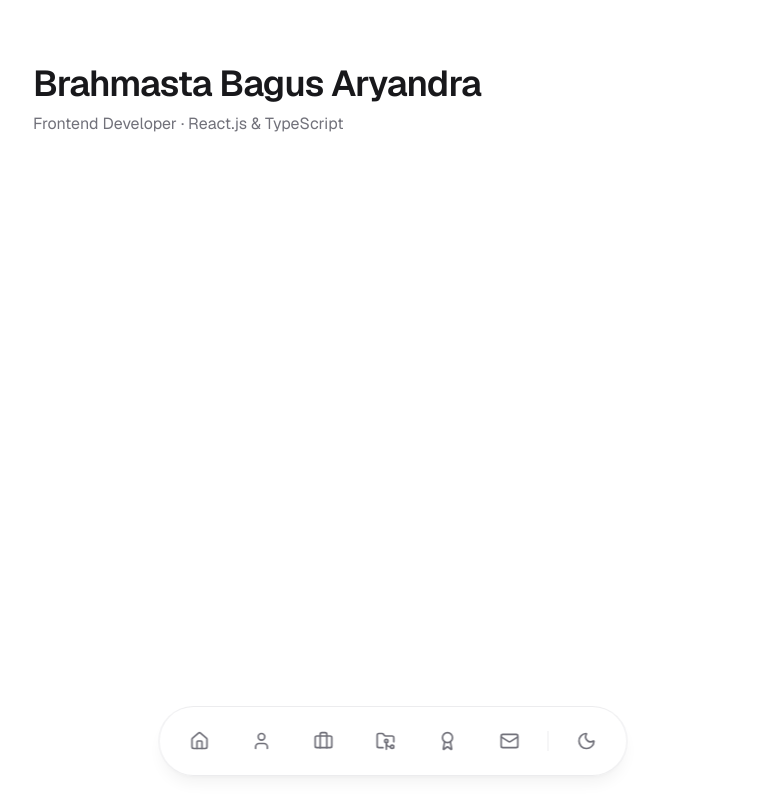
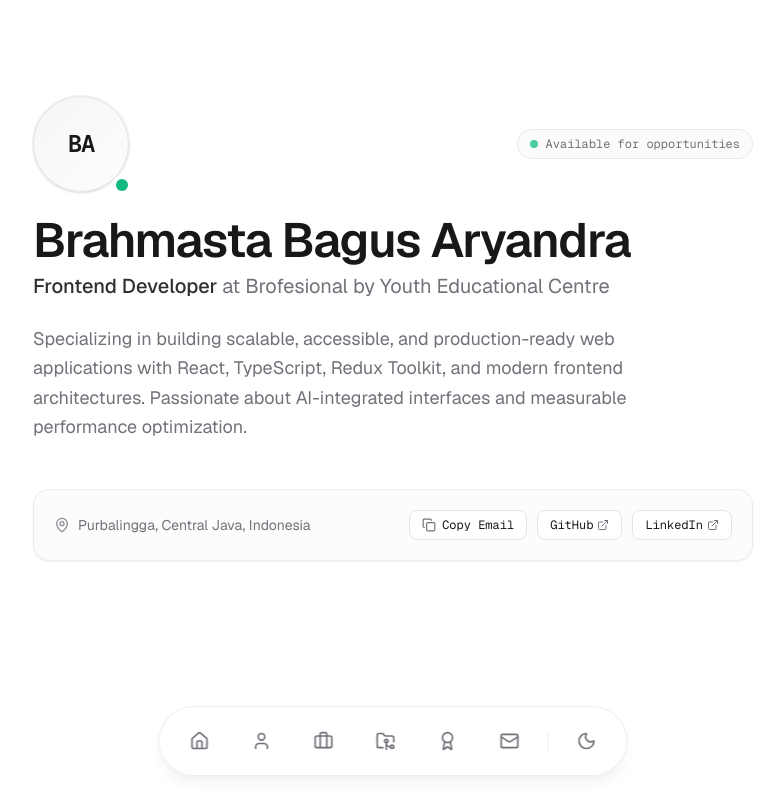
Before and after one commit to Brahmastabagus/portfolio, a Next.js app: page / in a window 1280 px wide. Shown: the whole page, without its empty margins (247-1031 px from the left). Built offline with nearby package versions, Linux system fonts and the light colour scheme.

Commit message:
feat(hero): add hero and quick overview sections to homepage

```diff
--- a/app/page.tsx
+++ b/app/page.tsx
@@ -1,14 +1,12 @@
+import { Hero } from "@/components/hero";
+import { QuickOverview } from "@/components/quick-overview";
+
 export default function HomePage() {
   return (
-    <main className="mx-auto w-full max-w-3xl px-4 sm:px-6 py-12 md:py-16 pb-32 flex flex-col gap-12">
-      <div className="text-center sm:text-left">
-        <h1 className="text-3xl sm:text-4xl font-semibold tracking-tight">
-          Brahmasta Bagus Aryandra
-        </h1>
-        <p className="mt-2 text-muted-foreground">
-          Frontend Developer · React.js & TypeScript
-        </p>
-      </div>
+    <main className="mx-auto w-full max-w-3xl px-4 sm:px-6 py-12 md:py-16 pb-32 flex flex-col gap-10 sm:gap-12">
+      <Hero />
+      <QuickOverview />
+      {/* Subsequent sections: About, Skills, Experience, Education, Projects, Certifications, Contact */}
     </main>
   );
 }
--- /dev/null
+++ b/components/hero.tsx
@@ -0,0 +1,49 @@
+import React from "react";
+
+export function Hero() {
+  return (
+    <header
+      id="hero"
+      className="flex flex-col gap-6 pt-4 sm:pt-8"
+      aria-label="Hero Section"
+    >
+      <div className="flex items-center justify-between gap-4">
+        {/* Monogram Avatar */}
+        <div className="relative size-20 sm:size-24 rounded-full border border-border bg-gradient-to-br from-muted/80 to-muted/20 flex items-center justify-center font-mono text-2xl font-semibold text-foreground select-none shadow-sm ring-1 ring-border/50">
+          <span className="tracking-tighter">BA</span>
+          <div
+            className="absolute -bottom-1 -right-1 size-5 rounded-full bg-background flex items-center justify-center"
+            title="Available for opportunities"
+          >
+            <span className="size-3 rounded-full bg-accent-green" />
+          </div>
+        </div>
+
+        {/* Availability Badge */}
+        <div className="inline-flex items-center gap-2 px-3 py-1.5 rounded-full text-xs font-mono border border-border/80 bg-muted/40 text-muted-foreground hover:text-foreground transition-colors">
+          <span className="size-2 rounded-full bg-accent-green animate-pulse" />
+          <span>Available for opportunities</span>
+        </div>
+      </div>
+
+      <div className="flex flex-col gap-2">
+        <h1 className="text-3xl sm:text-4xl md:text-5xl font-semibold tracking-tight text-foreground">
+          Brahmasta Bagus Aryandra
+        </h1>
+        <p className="text-lg sm:text-xl font-medium text-foreground/90">
+          Frontend Developer{" "}
+          <span className="text-muted-foreground font-normal">
+            at Brofesional by Youth Educational Centre
+          </span>
+        </p>
+      </div>
+
+      <p className="text-base sm:text-lg text-muted-foreground leading-relaxed max-w-2xl">
+        Specializing in building scalable, accessible, and production-ready
+        web applications with React, TypeScript, Redux Toolkit, and modern
+        frontend architectures. Passionate about AI-integrated interfaces and
+        measurable performance optimization.
+      </p>
+    </header>
+  );
+}
--- /dev/null
+++ b/components/quick-overview.tsx
@@ -0,0 +1,87 @@
+"use client";
+
+import React, { useState } from "react";
+import { MapPin, Briefcase, Copy, Check, ExternalLink } from "lucide-react";
+
+// Public email can be updated when provided by user
+const PUBLIC_EMAIL = "brahmastabagus@gmail.com";
+
+export function QuickOverview() {
+  const [copied, setCopied] = useState(false);
+
+  const handleCopyEmail = async () => {
+    try {
+      await navigator.clipboard.writeText(PUBLIC_EMAIL);
+      setCopied(true);
+      setTimeout(() => setCopied(false), 2000);
+    } catch {
+      // Fallback
+      setCopied(false);
+    }
+  };
+
+  return (
+    <section
+      className="rounded-2xl border border-border/70 bg-card/60 backdrop-blur-xs p-4 sm:p-5 shadow-xs"
+      aria-label="Quick Overview"
+    >
+      <div className="flex flex-col md:flex-row md:items-center justify-between gap-4 text-sm">
+        {/* Metadata info */}
+        <div className="flex flex-col sm:flex-row sm:items-center gap-3 sm:gap-6 text-muted-foreground">
+          <div className="flex items-center gap-2">
+            <MapPin className="size-4 text-muted-foreground/80 shrink-0" />
+            <span>Purbalingga, Central Java, Indonesia</span>
+          </div>
+          {/* <div className="flex items-center gap-2">
+            <Briefcase className="size-4 text-muted-foreground/80 shrink-0" />
+            <span>On-site / Hybrid (Edutech Platform)</span>
+          </div> */}
+        </div>
+
+        {/* Quick actions: Copy Email & Social Links */}
+        <div className="flex items-center gap-2.5 pt-2 sm:pt-0 border-t sm:border-t-0 border-border/60">
+          <button
+            type="button"
+            onClick={handleCopyEmail}
+            className="inline-flex items-center gap-1.5 px-3 py-1.5 rounded-lg text-xs font-mono border border-border bg-background hover:bg-muted/80 text-foreground transition-colors focus-visible:outline-2 focus-visible:outline-accent-blue"
+            title={`Copy ${PUBLIC_EMAIL} to clipboard`}
+          >
+            {copied ? (
+              <>
+                <Check className="size-3.5 text-accent-green" />
+                <span className="text-accent-green font-medium">Copied!</span>
+              </>
+            ) : (
+              <>
+                <Copy className="size-3.5 text-muted-foreground" />
+                <span>Copy Email</span>
+              </>
+            )}
+          </button>
+
+          <a
+            href="https://github.com/Brahmastabagus"
+            target="_blank"
+            rel="noopener noreferrer"
+            className="inline-flex items-center gap-1 px-3 py-1.5 rounded-lg text-xs font-mono border border-border bg-background hover:bg-muted/80 text-foreground transition-colors focus-visible:outline-2 focus-visible:outline-accent-blue"
+            aria-label="Visit Bagus on GitHub"
+          >
+            <span>GitHub</span>
+            <ExternalLink className="size-3 text-muted-foreground" />
+          </a>
+
+          <a
+            href="https://linkedin.com/in/brahmasta-bagus"
+            target="_blank"
+            rel="noopener noreferrer"
+            className="inline-flex items-center gap-1 px-3 py-1.5 rounded-lg text-xs font-mono border border-border bg-background hover:bg-muted/80 text-foreground transition-colors focus-visible:outline-2 focus-visible:outline-accent-blue"
+            aria-label="Visit Bagus on LinkedIn"
+          >
+            <span>LinkedIn</span>
+            <ExternalLink className="size-3 text-muted-foreground" />
+          </a>
+        </div>
+      </div>
+    </section>
+  );
+}
```
